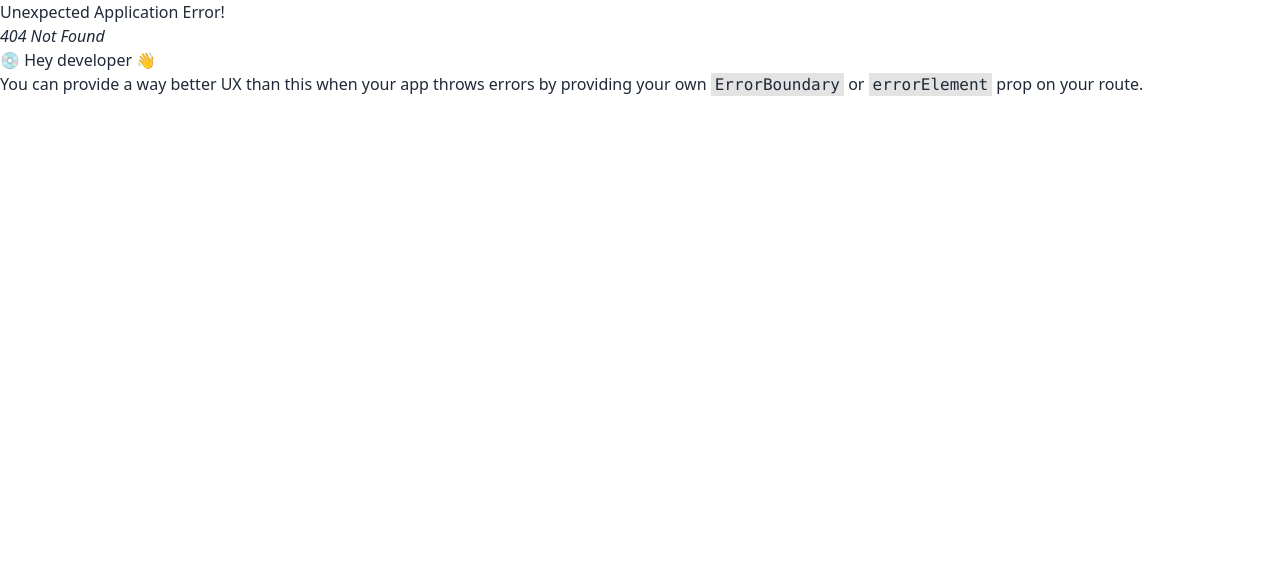
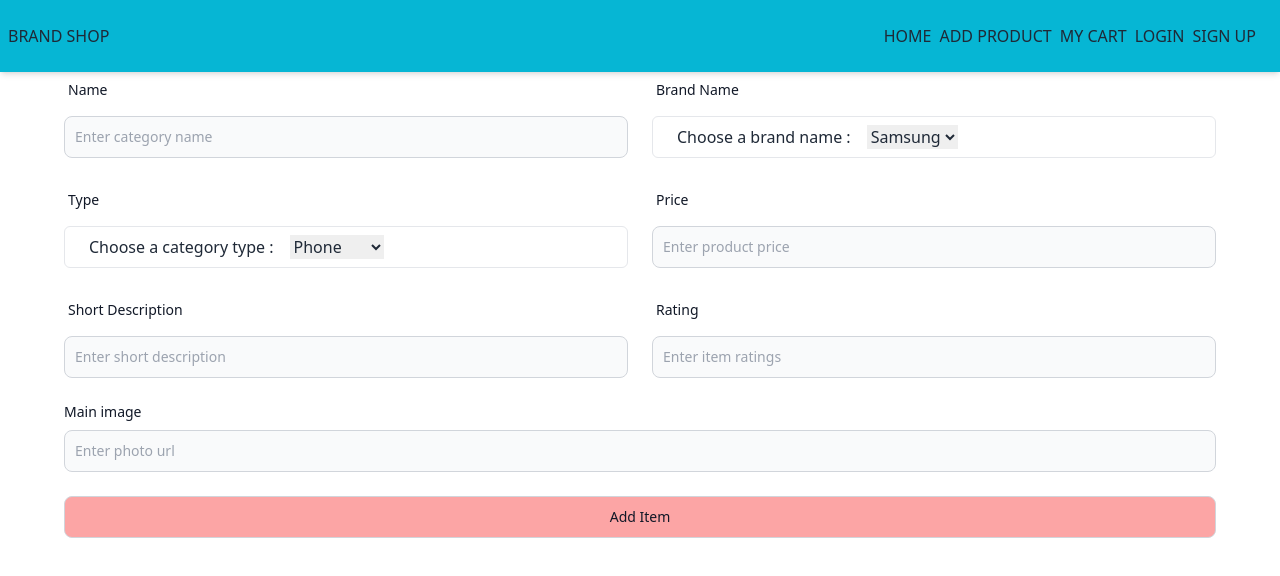
Before and after one commit to Alauddin-24434/Brand-Shop, a React (Vite) app: page /addProduct in a window 1280 px wide. Before the commit this address had no page. Shown: the top 576 px of the page. Built offline with nearby package versions, Linux system fonts and the light colour scheme.

Commit message:
added onclik brand name

```diff
--- a/src/Components/Cetagory/Cetagory.jsx
+++ b/src/Components/Cetagory/Cetagory.jsx
@@ -1,5 +1,6 @@
 
 import { useEffect, useState } from "react";
+import { Link } from "react-router-dom";
 
 const Cetagory = () => {
     const [loadCetagory, setLoadCetagory] = useState([])
@@ -14,19 +15,30 @@ const Cetagory = () => {
             })
     }, [])
     console.log(loadCetagory)
+
+const handleBrandClick=(brand)=>{
+    console.log("this is handle", brand )
+    fetch()
+}
+
+
+
+
     return (
         <div>
 
             <p>This is cetagory</p>
             <div className="grid grid-cols-3 max-w-6xl p-4 gap-4 mx-auto">
                 {
-                    loadCetagory?.map(cat => <div key={cat.id} className="max-w-6xl h-auto bg-red-500">
+                    loadCetagory?.map(cat => <div onClick={()=>handleBrandClick(cat.brand)} key={cat.id} className="max-w-6xl h-auto shadow-md">
+                        <Link to={`/brand/${cat.brand}`}>
                         <div className="">
                             <img className="object-cover w-full h-60" src={cat.image} alt="" />
 
 
                             <div className="p-4">  {cat.name}</div>
                         </div>
+                        </Link>
                     </div>)
                 }
             </div>
--- /dev/null
+++ b/src/Pages/AddProduct.jsx
@@ -0,0 +1,114 @@
+
+const AddProduct = () => {
+    const handleSubmit = event => {
+        event.preventDefault();
+        const form = event.target;
+        const name = form.name.value;
+        const brand = form.brand.value.toLowerCase();
+        const type = form.type.value;
+        const price = form.price.value;
+        const image = form.image.value;
+        const shortDescription = form.shortDescription.value;
+
+        const rating = form.rating.value;
+
+        const newWatch = { name, brand, type, price, rating, shortDescription, image };
+        console.log(newWatch)
+
+        // fetch('http://localhost:5000/watch', {
+        //     method: 'POST',
+        //     headers: {
+        //         'content-type': 'application/json'
+        //     },
+        //     body: JSON.stringify(newWatch)
+        // })
+        form.reset()
+    }
+    return (
+        <div className="max-w-6xl mx-auto ">
+            <form onSubmit={handleSubmit}>
+                <div className="grid gap-6   mb-6 md:grid-cols-2">
+                    <div>
+                        <label className="block mb-2 text-sm font-medium text-gray-900 label dark:text-white">Name</label>
+                        <input type="text" id="" name="name" className="bg-gray-50 border border-gray-300 text-gray-900 text-sm rounded-lg focus:ring-blue-500 focus:border-blue-500 block w-full p-2.5 dark:bg-gray-700 dark:border-gray-600 dark:placeholder-gray-400 dark:text-white dark:focus:ring-blue-500 dark:focus:border-blue-500" placeholder="Enter category name" required />
+                    </div>
+
+                    <div>
+                        <label className="block mb-2 text-sm font-medium text-gray-900 label dark:text-white">Brand Name</label>
+                        <div className="max-w-6xl mx-auto h-auto border p-2 rounded-md">
+                       <label className="p-4">Choose a brand name :</label>
+                        <select name="brand" id="brand" value="none" required>
+                            <option value="" disabled selected>None</option>
+                            <option value="samsung">Samsung</option>
+                            <option value="google">Google</option>
+                            <option value="walton">Walton</option>
+                            <option value="msi">Msi</option>
+                            <option value="sony">Sony</option>
+                            <option value="apple">Apple</option>
+                        </select>
+                       </div>
+                    </div>
+
+                    <div>
+                        <label className="block mb-2 text-sm font-medium text-gray-900 label dark:text-white">Type</label>
+                        {/* <input type="text" id="" name="brand" className="bg-gray-50 border border-gray-300 text-gray-900 text-sm rounded-lg focus:ring-blue-500 focus:border-blue-500 block w-full p-2.5 dark:bg-gray-700 dark:border-gray-600 dark:placeholder-gray-400 dark:text-white dark:focus:ring-blue-500 dark:focus:border-blue-500" placeholder="Enter brand name" required /> */}
+                       <div className="max-w-6xl mx-auto h-auto border p-2 rounded-md">
+                       <label className="p-4">Choose a category type :</label>
+                        <select name="type" id="type" value="none" required>
+                            <option value="" disabled selected>None</option>
+                            <option value="phone">Phone</option>
+                            <option value="laptop">Laptop</option>
+                            <option value="macBook">Mac Book</option>
+                            <option value="tv">Tv</option>
+                            <option value="monitor">Monitor</option>
+                            <option value="tv">Tv</option>
+
+                        </select>
+                       </div>
+
+
+                    </div>
+
+
+                    <div>
+                        <label className="block mb-2 text-sm font-medium text-gray-900 label dark:text-white">Price</label>
+                        <input type="text" id="" name="price" className="bg-gray-50 border border-gray-300 text-gray-900 text-sm rounded-lg focus:ring-blue-500 focus:border-blue-500 block w-full p-2.5 dark:bg-gray-700 dark:border-gray-600 dark:placeholder-gray-400 dark:text-white dark:focus:ring-blue-500 dark:focus:border-blue-500" placeholder="Enter product price" required />
+                    </div>
+                    <div>
+                        <label className="block mb-2 text-sm font-medium text-gray-900 label dark:text-white">Short Description</label>
+                        <input type="text" id="" name="shortDescription" className="bg-gray-50 border border-gray-300 text-gray-900 text-sm rounded-lg focus:ring-blue-500 focus:border-blue-500 block w-full p-2.5 dark:bg-gray-700 dark:border-gray-600 dark:placeholder-gray-400 dark:text-white dark:focus:ring-blue-500 dark:focus:border-blue-500" placeholder="Enter short description" required />
+                    </div>
+
+                    <div>
+                        <label className="block mb-2 text-sm font-medium text-gray-900 label dark:text-white">Rating</label>
+                        <input type="text" id="" name="rating" className="bg-gray-50 border border-gray-300 text-gray-900 text-sm rounded-lg focus:ring-blue-500 focus:border-blue-500 block w-full p-2.5 dark:bg-gray-700 dark:border-gray-600 dark:placeholder-gray-400 dark:text-white dark:focus:ring-blue-500 dark:focus:border-blue-500" placeholder="Enter item ratings" required />
+                    </div>
+
+
+
+
+
+                </div>
+
+                {/* end grid layout */}
+
+
+                <div>
+                    <label className="block mb-2 text-sm font-medium text-gray-900 dark:text-white">Main image</label>
+                    <input type="url" id="" name="image" className="bg-gray-50 border border-gray-300 text-gray-900 text-sm rounded-lg focus:ring-blue-500 focus:border-blue-500 block w-full p-2.5 dark:bg-gray-700 dark:border-gray-600 dark:placeholder-gray-400 dark:text-white dark:focus:ring-blue-500 dark:focus:border-blue-500" placeholder="Enter photo url" required />
+                </div>
+
+                <br />
+                <div>
+
+                    <input type="submit" value="Add Item" className="bg-red-300 border border-gray-300 text-gray-900 text-sm rounded-lg focus:ring-blue-500 focus:border-blue-500 block w-full p-2.5 dark:bg-gray-700 dark:border-gray-600 dark:placeholder-gray-400 dark:text-white dark:focus:ring-blue-500 dark:focus:border-blue-500" required />
+                </div>
+
+
+
+            </form>
+        </div>
+    );
+};
+
+export default AddProduct;
--- a/src/main.jsx
+++ b/src/main.jsx
@@ -14,6 +14,7 @@ import Home from './Pages/Home';
 import SignUp from './Pages/SignUp';
 import Login from './Pages/Login';
 import Cetagory from './Components/Cetagory/Cetagory';
+import AddProduct from './Pages/AddProduct';
 
 const router = createBrowserRouter([
   {
@@ -29,6 +30,10 @@ const router = createBrowserRouter([
         element:<Cetagory></Cetagory>,
 
 
+      },
+      {
+        path:'/addProduct',
+        element:<AddProduct></AddProduct>
       }
       ,
       {
```
Also changed, not shown: public/brand.json (+8 -8 lines).
